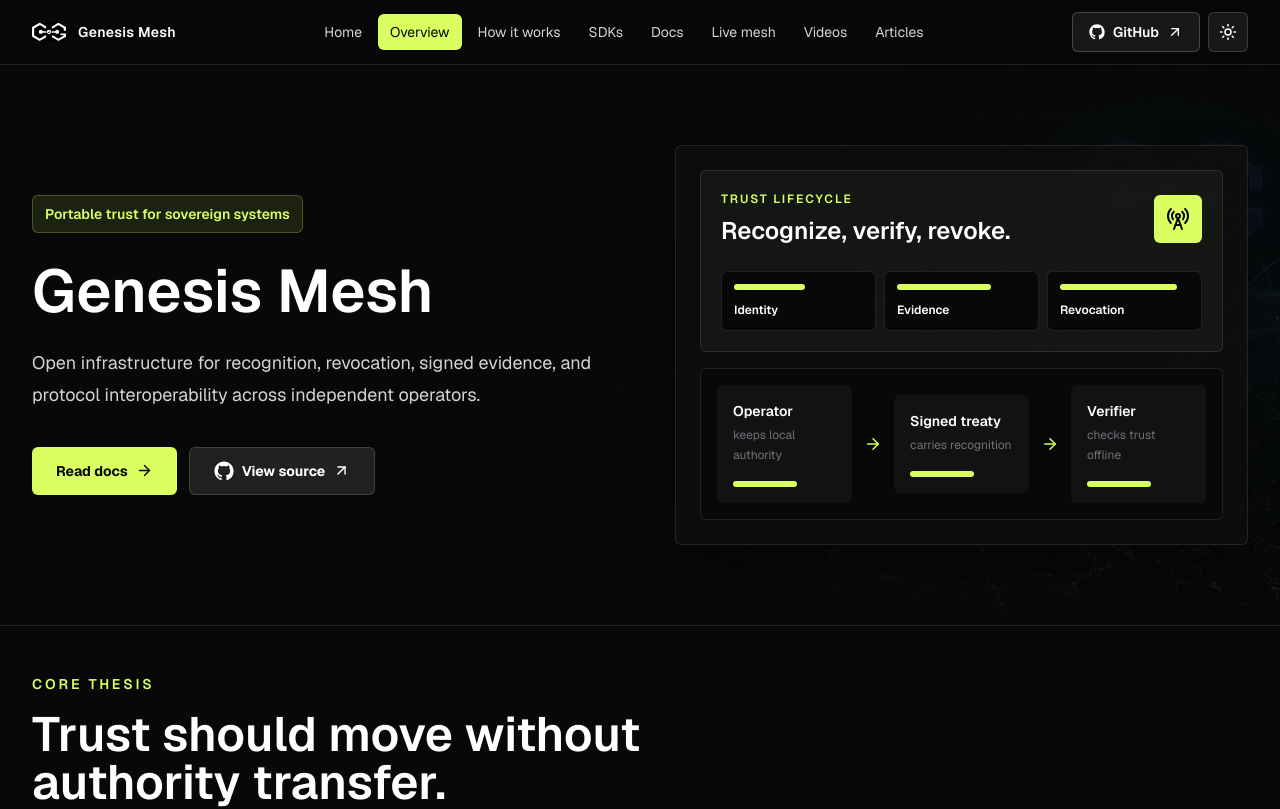
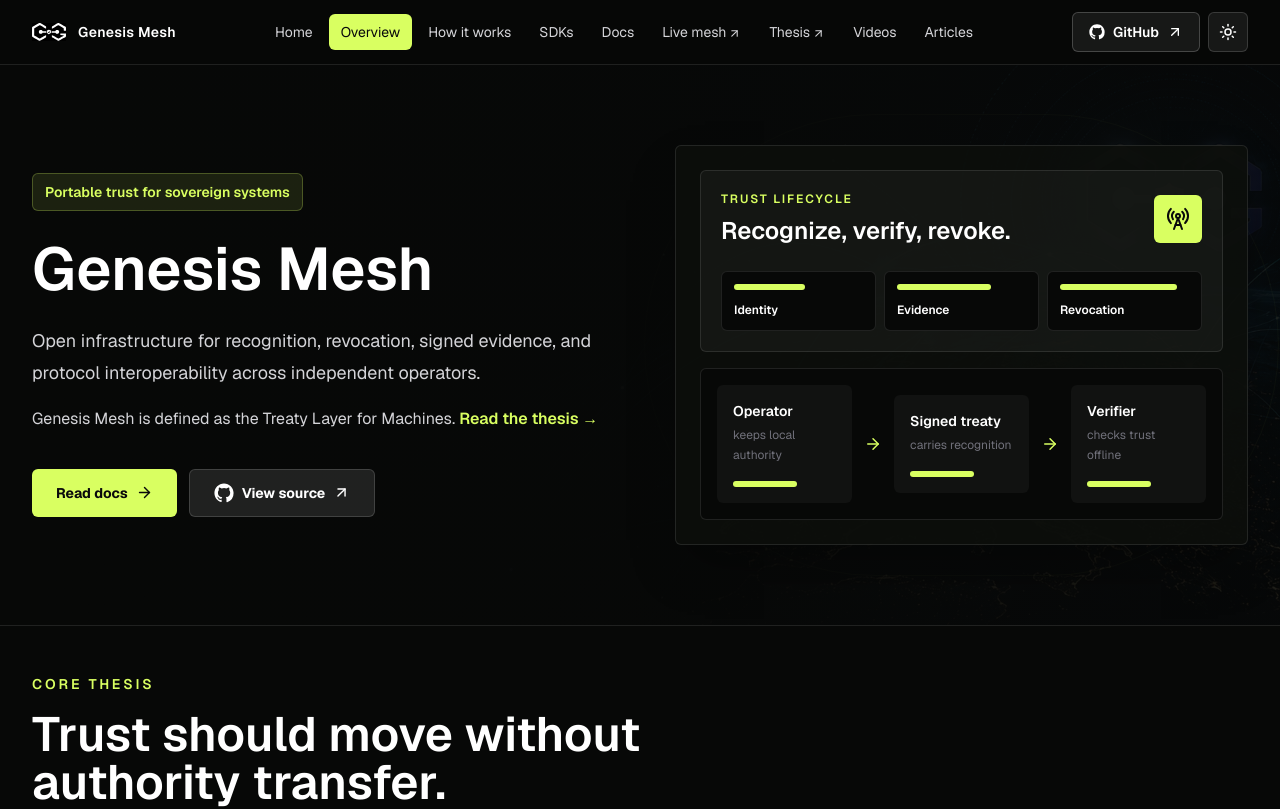
Before and after one commit to GenesisMeshLabs/genesismesh-web, a Next.js app: page /overview in a window 1280 px wide. Shown: the top 809 px of the page. Built offline with nearby package versions, Linux system fonts and the light colour scheme.

Commit message:
Link the thesis at genesismesh.org from nav and overview
Add an external Thesis nav item with an outbound icon, mark external
nav links, state the Treaty Layer for Machines definition on the
overview, and list Rust in the structured data.

```diff
--- a/src/app/overview/page.tsx
+++ b/src/app/overview/page.tsx
@@ -28,8 +28,8 @@ export default function GenesisMeshPage() {
     codeRepository: siteLinks.githubCore,
     url: siteLinks.genesisMesh,
     sameAs: [siteLinks.githubCore, siteLinks.youtube, siteLinks.patreon],
-    downloadUrl: [siteLinks.sdkGo, siteLinks.sdkTypeScript, siteLinks.sdkDotnet],
-    programmingLanguage: ["Python", "Go", "TypeScript", "C#"],
+    downloadUrl: [siteLinks.sdkGo, siteLinks.sdkTypeScript, siteLinks.sdkDotnet, siteLinks.sdkRust],
+    programmingLanguage: ["Python", "Go", "TypeScript", "C#", "Rust"],
   };
 
   return (
@@ -58,6 +58,17 @@ export default function GenesisMeshPage() {
             </h1>
             <p className="mt-6 max-w-2xl text-lg leading-8 text-ink-300">
               {genesisMeshIntro.description}
+            </p>
+            <p className="mt-4 max-w-2xl text-base leading-7 text-ink-300">
+              Genesis Mesh is defined as the Treaty Layer for Machines.{" "}
+              <a
+                href={siteLinks.thesis}
+                target="_blank"
+                rel="noreferrer"
+                className="font-semibold text-accent-ink hover:underline"
+              >
+                Read the thesis →
+              </a>
             </p>
             <div className="mt-9 flex flex-col gap-3 sm:flex-row">
               <ButtonLink href="/docs">
--- a/src/components/site-navigation.tsx
+++ b/src/components/site-navigation.tsx
@@ -14,6 +14,14 @@ function isActivePath(pathname: string, { href, activePrefix }: NavItem) {
   return pathname === href || (activePrefix !== undefined && pathname.startsWith(activePrefix));
 }
 
+function isExternal(href: string) {
+  return href.startsWith("http");
+}
+
+function externalProps(href: string) {
+  return isExternal(href) ? { target: "_blank", rel: "noreferrer" } : {};
+}
+
 export function DesktopNav() {
   const pathname = usePathname();
 
@@ -26,6 +34,7 @@ export function DesktopNav() {
           <Link
             key={item.href}
             href={item.href}
+            {...externalProps(item.href)}
             aria-current={active ? "page" : undefined}
             className={[
               "rounded-md px-3 py-2 transition",
@@ -35,6 +44,9 @@ export function DesktopNav() {
             ].join(" ")}
           >
             {item.label}
+            {isExternal(item.href) ? (
+              <ArrowUpRight className="ml-0.5 inline" size={13} aria-hidden="true" />
+            ) : null}
           </Link>
         );
       })}
@@ -60,6 +72,7 @@ export function MobileNav() {
               <Link
                 key={item.href}
                 href={item.href}
+                {...externalProps(item.href)}
                 aria-current={active ? "page" : undefined}
                 className={[
                   "rounded-md px-3 py-3 text-sm font-semibold transition",
@@ -69,6 +82,9 @@ export function MobileNav() {
                 ].join(" ")}
               >
                 {item.label}
+                {isExternal(item.href) ? (
+                  <ArrowUpRight className="ml-1 inline" size={14} aria-hidden="true" />
+                ) : null}
               </Link>
             );
           })}
--- a/src/content/site.ts
+++ b/src/content/site.ts
@@ -47,6 +47,7 @@ export const navItems: NavItem[] = [
   { label: "SDKs", href: "/sdks" },
   { label: "Docs", href: "/docs" },
   { label: "Live mesh", href: "https://mesh.genesismesh.org" },
+  { label: "Thesis", href: "https://genesismesh.org" },
   { label: "Videos", href: "/videos" },
   { label: "Articles", href: "/articles" },
 ];
```
